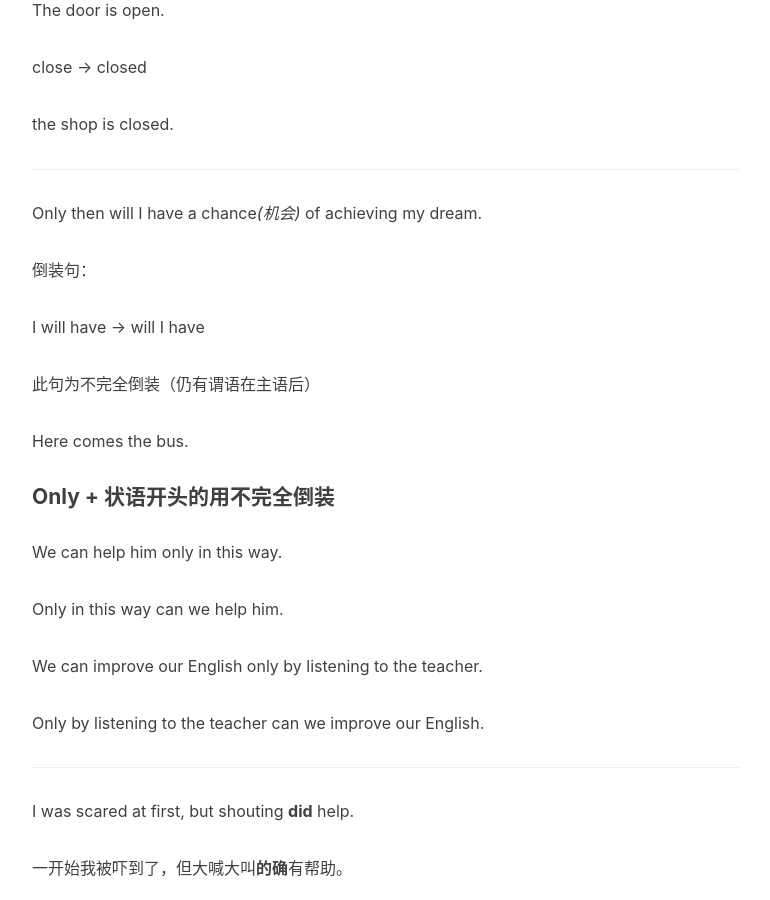
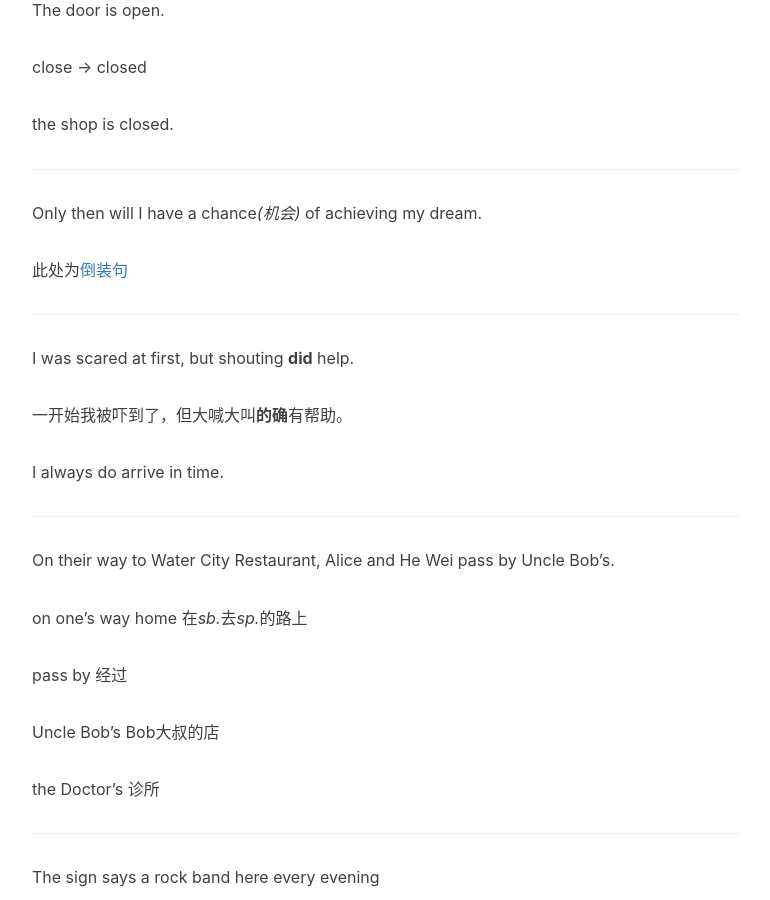
Before and after one commit to Potat0000/Blog-Jekyll, a Jekyll site: the page built from _posts/2016-08-04-English-G9U3.md, in a window 1280 px wide and 900 px high, scrolled down 4221 px. Shown: the whole window, without its empty margins (233-1003 px from the left). Built offline with Jekyll 4.4.1, drawn with Linux system fonts in a browser that asks for light colours; nearby versions of some CDN libraries; comment, search, counter and statistics services are not loaded.

Commit message:
将倒装句从8.4(U3)的笔记中提出，并修改原笔记，使用超链接进行引用

```diff
--- a/_posts/2016-08-04-English-G9U3.md
+++ b/_posts/2016-08-04-English-G9U3.md
@@ -151,23 +151,7 @@ the shop is closed.
 
 Only then will I have a chance*(机会)* of achieving my dream.
 
-倒装句：
-
-I will have -> will I have
-
-此句为不完全倒装（仍有谓语在主语后）
-
-Here comes the bus.
-
-#### Only + 状语开头的用**不完全倒装**
-
-We can help him only in this way.
-
-Only in this way can we help him.
-
-We can improve our English only by listening to the teacher.
-
-Only by listening to the teacher can we improve our English.
+此处为[倒装句](https://gyj1109.github.io/2016/08/04/English-Inverted_Sentence/)
 
 -------
 
```
Also changed, not shown: _posts/2016-08-04-English-Inverted_Sentence.md (added, +33 -0 lines).
